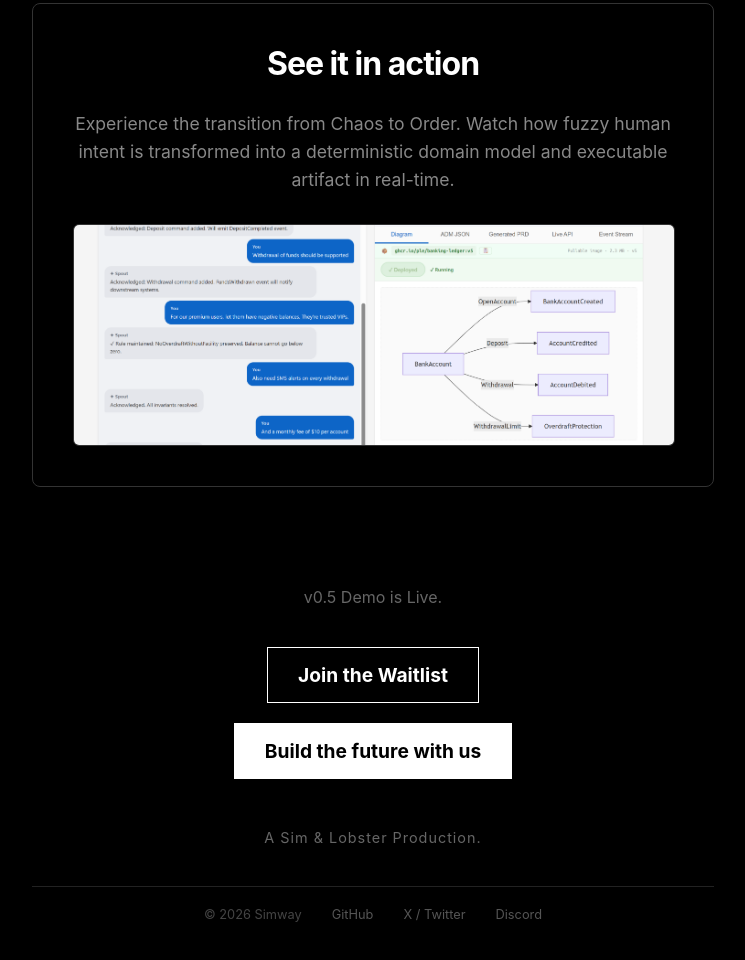
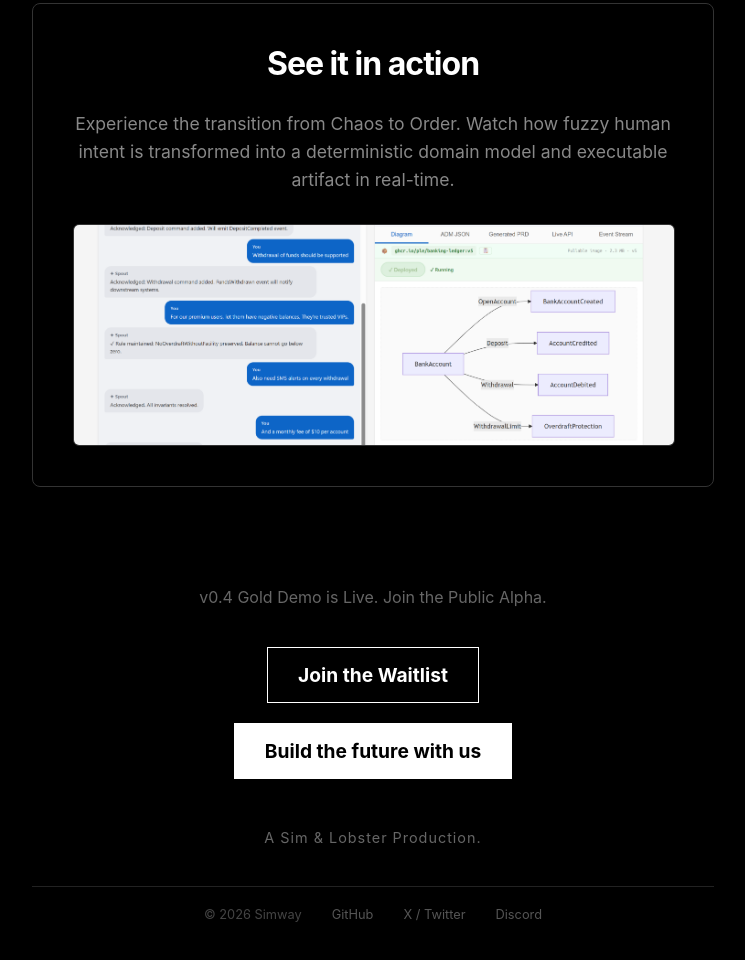
Before and after one commit to simgaudi/ple.simway.io, a plain HTML site: page index.html in a window 1280 px wide. Shown: the part 857-1817 px from the top of the page, without its empty margins (267-1012 px from the left). Drawn offline with Linux system fonts and the light colour scheme.

Commit message:
fix: revert status text to original — not required by spec

```diff
--- a/index.html
+++ b/index.html
@@ -430,7 +430,7 @@
             </a>
         </div>
 
-        <div class="status">v0.5 Demo is Live.</div>
+        <div class="status">v0.4 Gold Demo is Live. Join the Public Alpha.</div>
 
         <div class="cta-container">
             <a href="/waitlist.html" class="cta">Join the Waitlist</a>
```
